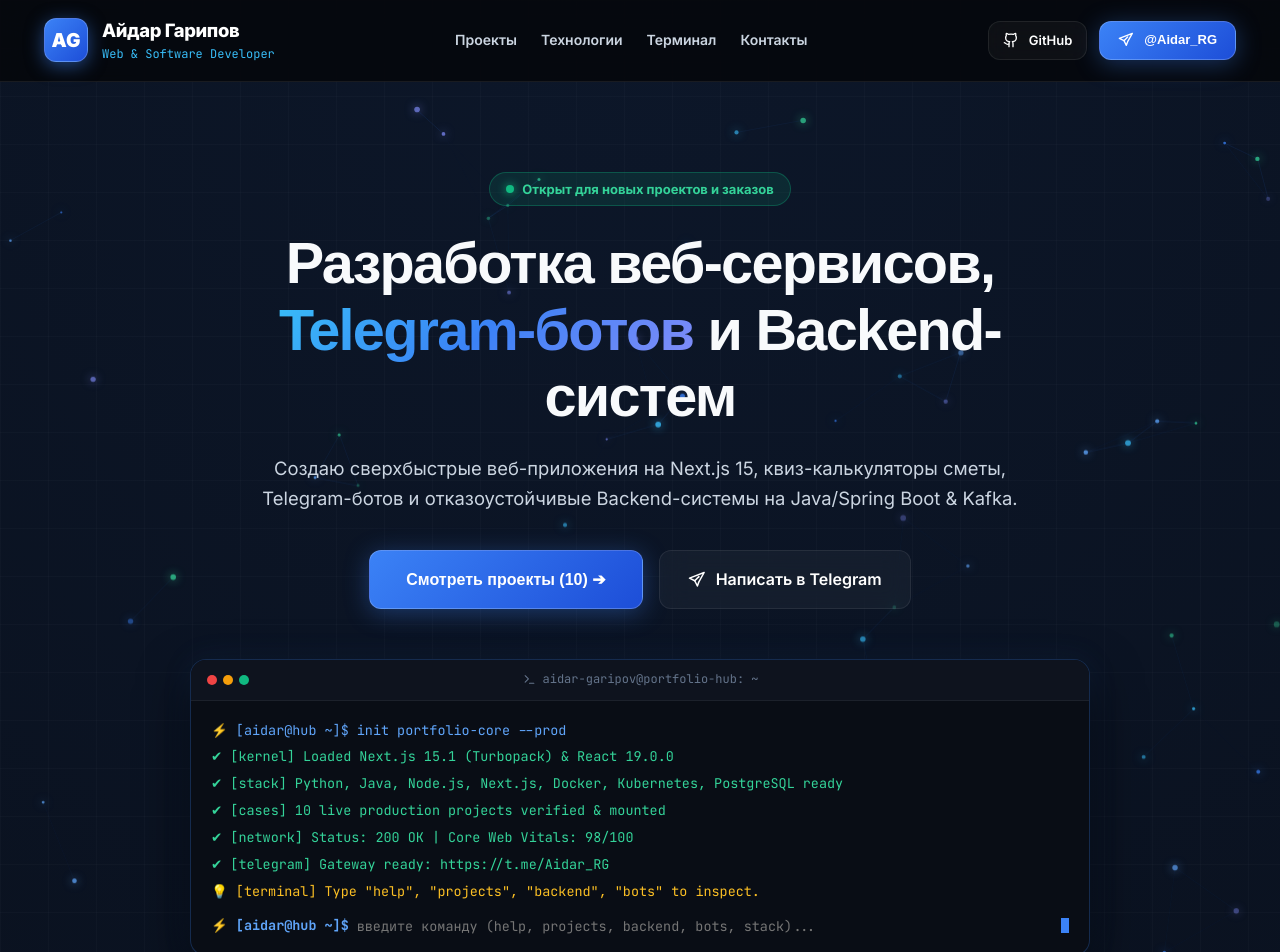
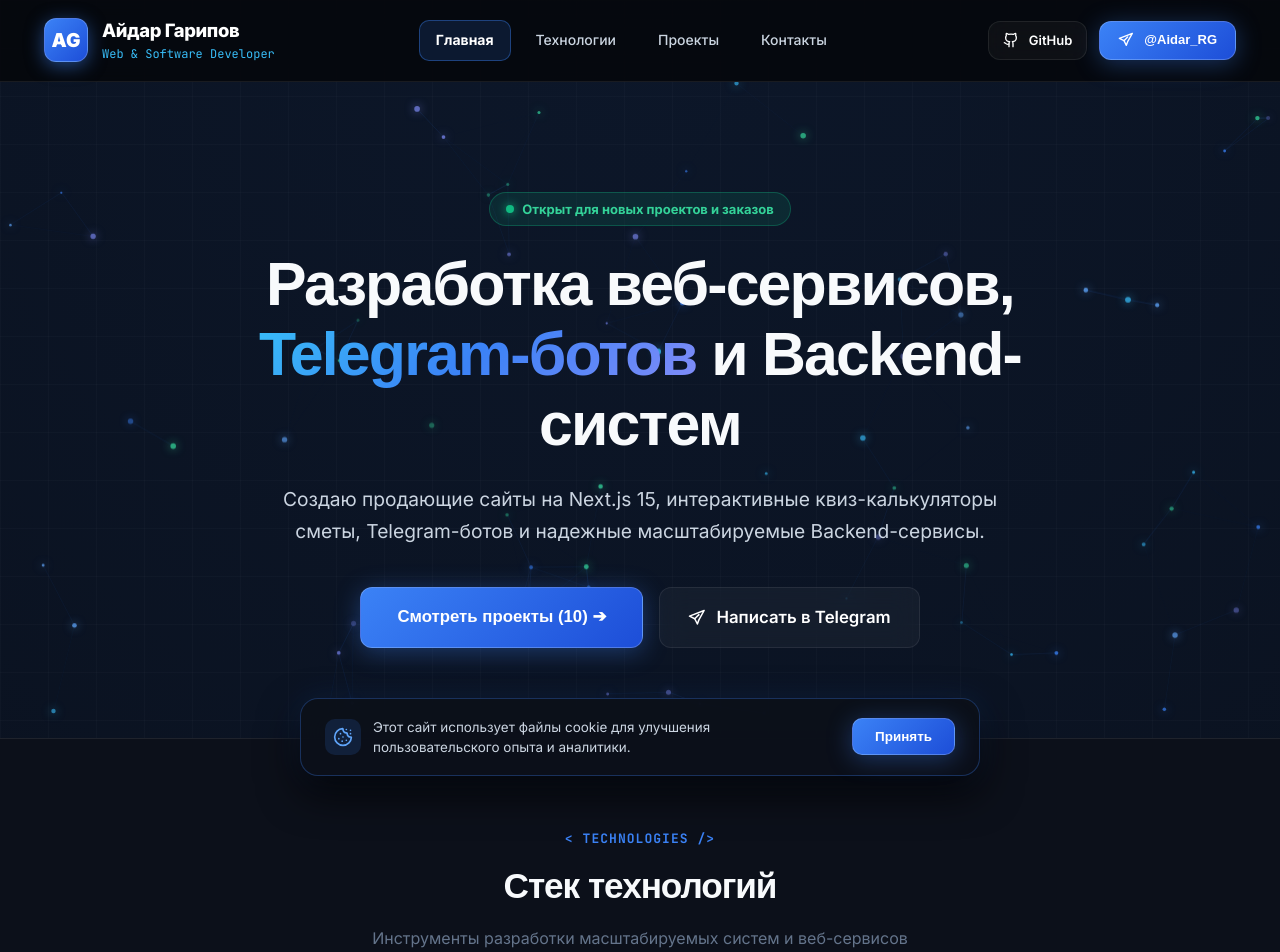
Before and after one commit to garipov-ar/garipov-ar.github.io, a Next.js app: page / in a window 1280 px wide. Shown: the top 952 px of the page. Built offline with nearby package versions, Linux system fonts and the light colour scheme; a web font is replaced by a local one.

Commit message:
feat: remove terminal, add nav scroll spy, back-to-top button, and cookie banner

```diff
--- a/src/app/page.tsx
+++ b/src/app/page.tsx
@@ -14,9 +14,10 @@
   Mail,
   ArrowUpRight,
   Calculator,
-  Terminal as TerminalIcon,
   Copy,
   Check,
+  ChevronUp,
+  Cookie,
 } from 'lucide-react';
 
 const GithubIcon = ({ size = 18 }: { size?: number }) => (
@@ -547,57 +548,57 @@
   { name: 'Git & CI/CD', category: 'DevOps' },
 ];
 
-const INITIAL_LOGS = [
-  '⚡ [aidar@hub ~]$ init portfolio-core --prod',
-  '✔ [kernel] Loaded Next.js 15.1 (Turbopack) & React 19.0.0',
-  '✔ [stack] Python, Java, Node.js, Next.js, Docker, Kubernetes, PostgreSQL ready',
-  '✔ [cases] 10 live production projects verified & mounted',
-  '✔ [network] Status: 200 OK | Core Web Vitals: 98/100',
-  '✔ [telegram] Gateway ready: https://t.me/Aidar_RG',
-  '💡 [terminal] Type "help", "projects", "backend", "bots" to inspect.',
-];
-
 export default function PortfolioHub() {
   const [filter, setFilter] = useState<'all' | 'web' | 'bots' | 'backend'>('all');
-  const [logs, setLogs] = useState<string[]>(INITIAL_LOGS);
-  const [cmdInput, setCmdInput] = useState('');
+  const [activeSection, setActiveSection] = useState<string>('hero');
+  const [showScrollTop, setShowScrollTop] = useState(false);
+  const [cookieAccepted, setCookieAccepted] = useState(true); // Default true to prevent flash, checked in useEffect
   const [copiedEmail, setCopiedEmail] = useState(false);
-  const terminalBottomRef = useRef<HTMLDivElement>(null);
 
   const filteredProjects = filter === 'all' ? PROJECTS : PROJECTS.filter((p) => p.category === filter);
 
-  const handleCommand = (e: React.FormEvent) => {
-    e.preventDefault();
-    const cleanCmd = cmdInput.trim().toLowerCase();
-    if (!cleanCmd) return;
-
-    let response = '';
-    if (cleanCmd === 'help') {
-      response = 'Доступные команды: projects, web, bots, backend, stack, contact, clear, reload';
-    } else if (cleanCmd === 'projects') {
-      response = `Всего 10 проектов: 6 Web (Next.js), 2 Telegram Боты, 2 Highload Backend (Kafka/Spring Boot)`;
-    } else if (cleanCmd === 'backend') {
-      response = 'Backend: Transaction Processing Engine (Kafka, Java 21), Immutable Audit Log Service (Spring Boot, PostgreSQL)';
-    } else if (cleanCmd === 'bots') {
-      response = 'Telegram: Field Support System Bot (Java/CMS), Briefy Bot (Python/aiogram)';
-    } else if (cleanCmd === 'stack') {
-      response = 'Стек: Python, Java, Node.js, Next.js 15, React 19, TypeScript, Docker, Kubernetes, PostgreSQL, RabbitMQ, Nginx, Linux, Tailwind CSS';
-    } else if (cleanCmd === 'contact') {
-      response = 'Telegram: @Aidar_RG (https://t.me/Aidar_RG) | Email: disprogar@gmail.com';
-    } else if (cleanCmd === 'clear') {
-      setLogs([]);
-      setCmdInput('');
-      return;
-    } else if (cleanCmd === 'reload') {
-      setLogs(INITIAL_LOGS);
-      setCmdInput('');
-      return;
-    } else {
-      response = `Команда "${cleanCmd}" не найдена. Введите "help" для списка команд.`;
+  // Scroll spy & Scroll-to-top handler
+  useEffect(() => {
+    // Check cookies
+    const savedCookie = localStorage.getItem('garipov_cookie_consent');
+    if (!savedCookie) {
+      setCookieAccepted(false);
     }
 
-    setLogs((prev) => [...prev, `⚡ [aidar@hub ~]$ ${cmdInput}`, response]);
-    setCmdInput('');
+    const handleScroll = () => {
+      // Toggle back to top button
+      if (window.scrollY > 300) {
+        setShowScrollTop(true);
+      } else {
+        setShowScrollTop(false);
+      }
+
+      // Determine active section
+      const sections = ['hero', 'technologies', 'projects', 'contacts'];
+      const scrollPosition = window.scrollY + 200;
+
+      for (let i = sections.length - 1; i >= 0; i--) {
+        const el = document.getElementById(sections[i]);
+        if (el && el.offsetTop <= scrollPosition) {
+          setActiveSection(sections[i]);
+          break;
+        }
+      }
+    };
+
+    window.addEventListener('scroll', handleScroll, { passive: true });
+    handleScroll();
+
+    return () => window.removeEventListener('scroll', handleScroll);
+  }, []);
+
+  const scrollToTop = () => {
+    window.scrollTo({ top: 0, behavior: 'smooth' });
+  };
+
+  const acceptCookies = () => {
+    localStorage.setItem('garipov_cookie_consent', 'true');
+    setCookieAccepted(true);
   };
 
   const copyEmail = () => {
@@ -608,7 +609,7 @@
 
   return (
     <div>
-      {/* Top Navigation */}
+      {/* Top Navigation with Active Section Highlighting */}
       <header style={{ borderBottom: '1px solid var(--border-subtle)', padding: '16px 0', backgroundColor: 'rgba(6, 8, 13, 0.92)', backdropFilter: 'blur(20px)', position: 'sticky', top: 0, zIndex: 50 }}>
         <div className="container" style={{ display: 'flex', alignItems: 'center', justifyContent: 'space-between', flexWrap: 'wrap', gap: '16px' }}>
           <div style={{ display: 'flex', alignItems: 'center', gap: '14px' }}>
@@ -621,11 +622,34 @@
             </div>
           </div>
 
-          <nav style={{ display: 'flex', gap: '24px', alignItems: 'center' }}>
-            <a href="#projects" style={{ color: 'var(--text-secondary)', fontSize: '0.875rem', fontWeight: 600, textDecoration: 'none' }}>Проекты</a>
-            <a href="#technologies" style={{ color: 'var(--text-secondary)', fontSize: '0.875rem', fontWeight: 600, textDecoration: 'none' }}>Технологии</a>
-            <a href="#terminal" style={{ color: 'var(--text-secondary)', fontSize: '0.875rem', fontWeight: 600, textDecoration: 'none' }}>Терминал</a>
-            <a href="#contacts" style={{ color: 'var(--text-secondary)', fontSize: '0.875rem', fontWeight: 600, textDecoration: 'none' }}>Контакты</a>
+          <nav style={{ display: 'flex', gap: '8px', alignItems: 'center' }}>
+            {[
+              { id: 'hero', label: 'Главная' },
+              { id: 'technologies', label: 'Технологии' },
+              { id: 'projects', label: 'Проекты' },
+              { id: 'contacts', label: 'Контакты' },
+            ].map((item) => {
+              const isActive = activeSection === item.id;
+              return (
+                <a
+                  key={item.id}
+                  href={`#${item.id}`}
+                  style={{
+                    color: isActive ? '#FFF' : 'var(--text-secondary)',
+                    backgroundColor: isActive ? 'rgba(59, 130, 246, 0.15)' : 'transparent',
+                    border: `1px solid ${isActive ? 'rgba(59, 130, 246, 0.4)' : 'transparent'}`,
+                    padding: '8px 16px',
+                    borderRadius: 10,
+                    fontSize: '0.875rem',
+                    fontWeight: isActive ? 700 : 500,
+                    textDecoration: 'none',
+                    transition: 'all 0.2s ease',
+                  }}
+                >
+                  {item.label}
+                </a>
+              );
+            })}
           </nav>
 
           <div style={{ display: 'flex', alignItems: 'center', gap: '12px' }}>
@@ -639,78 +663,39 @@
         </div>
       </header>
 
-      {/* Hero Section with Interactive Neural Mesh Canvas */}
-      <section style={{ padding: '90px 0 60px 0', position: 'relative', overflow: 'hidden' }}>
+      {/* Hero Section with Interactive Neural Mesh Canvas (No Terminal) */}
+      <section id="hero" style={{ padding: '110px 0 90px 0', position: 'relative', overflow: 'hidden' }}>
         <HeroInteractiveCanvas />
 
         <div className="container" style={{ position: 'relative', zIndex: 1 }}>
-          <div style={{ textAlign: 'center', maxWidth: 900, margin: '0 auto 50px auto' }}>
+          <div style={{ textAlign: 'center', maxWidth: 900, margin: '0 auto' }}>
             <div style={{ display: 'inline-flex', alignItems: 'center', gap: '8px', padding: '6px 16px', borderRadius: 9999, background: 'rgba(16, 185, 129, 0.12)', border: '1px solid rgba(16, 185, 129, 0.3)', color: '#34D399', fontSize: '0.8125rem', fontWeight: 700, marginBottom: '24px' }}>
               <span style={{ width: 8, height: 8, borderRadius: '50%', background: '#10B981', display: 'inline-block', boxShadow: '0 0 10px #10B981' }}></span>
               Открыт для новых проектов и заказов
             </div>
 
-            <h1 style={{ fontSize: 'clamp(2.3rem, 5.2vw, 3.6rem)', lineHeight: 1.15, marginBottom: '24px' }}>
+            <h1 style={{ fontSize: 'clamp(2.4rem, 5.5vw, 3.8rem)', lineHeight: 1.15, marginBottom: '24px' }}>
               Разработка веб-сервисов, <span className="glow-accent">Telegram-ботов</span> и Backend-систем
             </h1>
 
-            <p style={{ fontSize: '1.15rem', color: 'var(--text-secondary)', lineHeight: 1.65, maxWidth: 760, margin: '0 auto 36px auto' }}>
-              Создаю сверхбыстрые веб-приложения на Next.js 15, квиз-калькуляторы сметы, Telegram-ботов и отказоустойчивые Backend-системы на Java/Spring Boot & Kafka.
+            <p style={{ fontSize: '1.2rem', color: 'var(--text-secondary)', lineHeight: 1.65, maxWidth: 780, margin: '0 auto 40px auto' }}>
+              Создаю продающие сайты на Next.js 15, интерактивные квиз-калькуляторы сметы, Telegram-ботов и надежные масштабируемые Backend-сервисы.
             </p>
 
             <div style={{ display: 'flex', gap: '16px', justifyContent: 'center', flexWrap: 'wrap' }}>
-              <a href="#projects" className="cyber-btn" style={{ padding: '16px 36px', fontSize: '1rem' }}>
+              <a href="#projects" className="cyber-btn" style={{ padding: '16px 36px', fontSize: '1.05rem' }}>
                 Смотреть проекты ({PROJECTS.length}) ➔
               </a>
-              <a href="https://t.me/Aidar_RG" target="_blank" rel="noopener noreferrer" className="cyber-btn-ghost" style={{ padding: '16px 28px', fontSize: '1rem' }}>
+              <a href="https://t.me/Aidar_RG" target="_blank" rel="noopener noreferrer" className="cyber-btn-ghost" style={{ padding: '16px 28px', fontSize: '1.05rem' }}>
                 <TelegramIcon size={18} /> Написать в Telegram
               </a>
-            </div>
-          </div>
-
-          {/* Interactive Terminal Window */}
-          <div id="terminal" style={{ maxWidth: 900, margin: '0 auto 20px auto' }}>
-            <div className="terminal-window">
-              <div className="terminal-header">
-                <div className="terminal-dots">
-                  <div className="terminal-dot" style={{ background: '#EF4444' }}></div>
-                  <div className="terminal-dot" style={{ background: '#F59E0B' }}></div>
-                  <div className="terminal-dot" style={{ background: '#10B981' }}></div>
-                </div>
-                <div style={{ fontSize: '0.75rem', color: '#64748B', display: 'flex', alignItems: 'center', gap: '6px' }}>
-                  <TerminalIcon size={13} /> aidar-garipov@portfolio-hub: ~
-                </div>
-                <div style={{ width: 40 }}></div>
-              </div>
-
-              <div className="terminal-body">
-                {logs.map((line, idx) => (
-                  <div key={idx} style={{ marginBottom: '4px', color: line.startsWith('✔') ? '#34D399' : line.startsWith('⚡') ? '#60A5FA' : line.startsWith('💡') ? '#FBBF24' : '#94A3B8' }}>
-                    {line}
-                  </div>
-                ))}
-                <div ref={terminalBottomRef}></div>
-
-                {/* Input Prompt */}
-                <form onSubmit={handleCommand} style={{ display: 'flex', alignItems: 'center', gap: '8px', marginTop: '12px' }}>
-                  <span style={{ color: '#60A5FA', fontWeight: 700 }}>⚡ [aidar@hub ~]$</span>
-                  <input
-                    type="text"
-                    value={cmdInput}
-                    onChange={(e) => setCmdInput(e.target.value)}
-                    placeholder="введите команду (help, projects, backend, bots, stack)..."
-                    style={{ flex: 1, background: 'transparent', border: 'none', color: '#FFF', fontFamily: 'var(--font-mono)', fontSize: '0.84rem', outline: 'none' }}
-                  />
-                  <span className="cursor-blink"></span>
-                </form>
-              </div>
             </div>
           </div>
         </div>
       </section>
 
       {/* Technologies Section with Real Brand SVG Icons */}
-      <section id="technologies" style={{ padding: '80px 0', background: 'var(--bg-surface)', borderTop: '1px solid var(--border-subtle)', borderBottom: '1px solid var(--border-subtle)' }}>
+      <section id="technologies" style={{ padding: '90px 0', background: 'var(--bg-surface)', borderTop: '1px solid var(--border-subtle)', borderBottom: '1px solid var(--border-subtle)' }}>
         <div className="container">
           <div style={{ textAlign: 'center', maxWidth: 640, margin: '0 auto 48px auto' }}>
             <div style={{ color: 'var(--color-primary)', fontSize: '0.8125rem', fontWeight: 800, textTransform: 'uppercase', letterSpacing: '0.08em', marginBottom: '8px', fontFamily: 'var(--font-mono)' }}>
@@ -938,6 +923,83 @@
           <p style={{ marginTop: '12px', fontSize: '0.75rem' }}>© {new Date().getFullYear()} Все права защищены. garipov-ar.github.io</p>
         </div>
       </footer>
+
+      {/* Floating Back to Top Button */}
+      {showScrollTop && (
+        <button
+          type="button"
+          onClick={scrollToTop}
+          style={{
+            position: 'fixed',
+            bottom: '30px',
+            right: '30px',
+            width: '48px',
+            height: '48px',
+            borderRadius: '14px',
+            background: 'rgba(12, 16, 26, 0.9)',
+            backdropFilter: 'blur(12px)',
+            border: '1px solid rgba(59, 130, 246, 0.4)',
+            color: '#FFF',
+            display: 'flex',
+            alignItems: 'center',
+            justifyContent: 'center',
+            cursor: 'pointer',
+            boxShadow: '0 8px 24px rgba(0, 0, 0, 0.6), 0 0 16px rgba(59, 130, 246, 0.25)',
+            zIndex: 90,
+            transition: 'all 0.25s ease',
+          }}
+          title="Наверх"
+          aria-label="Наверх"
+        >
+          <ChevronUp size={22} color="#60A5FA" />
+        </button>
+      )}
+
+      {/* Cookie Consent Banner */}
+      {!cookieAccepted && (
+        <div
+          style={{
+            position: 'fixed',
+            bottom: '24px',
+            left: '50%',
+            transform: 'translateX(-50%)',
+            width: 'calc(100% - 48px)',
+            maxWidth: '680px',
+            background: 'rgba(12, 16, 26, 0.95)',
+            backdropFilter: 'blur(20px)',
+            border: '1px solid rgba(59, 130, 246, 0.3)',
+            borderRadius: '18px',
+            padding: '18px 24px',
+            display: 'flex',
+            alignItems: 'center',
+            justifyContent: 'space-between',
+            gap: '20px',
+            boxShadow: '0 16px 40px rgba(0, 0, 0, 0.8), 0 0 30px rgba(59, 130, 246, 0.15)',
+            zIndex: 100,
+            flexWrap: 'wrap',
+          }}
+        >
+          <div style={{ display: 'flex', alignItems: 'center', gap: '12px', flex: 1, minWidth: '240px' }}>
+            <div style={{ width: 36, height: 36, borderRadius: 10, background: 'rgba(59, 130, 246, 0.15)', display: 'flex', alignItems: 'center', justifyContent: 'center', color: '#60A5FA', flexShrink: 0 }}>
+              <Cookie size={20} />
+            </div>
+            <div style={{ fontSize: '0.84rem', color: 'var(--text-secondary)', lineHeight: 1.5 }}>
+              Этот сайт использует файлы cookie для улучшения пользовательского опыта и аналитики.
+            </div>
+          </div>
+
+          <div style={{ display: 'flex', gap: '10px' }}>
+            <button
+              type="button"
+              onClick={acceptCookies}
+              className="cyber-btn"
+              style={{ padding: '10px 22px', fontSize: '0.84rem', borderRadius: 10 }}
+            >
+              Принять
+            </button>
+          </div>
+        </div>
+      )}
     </div>
   );
 }
```
